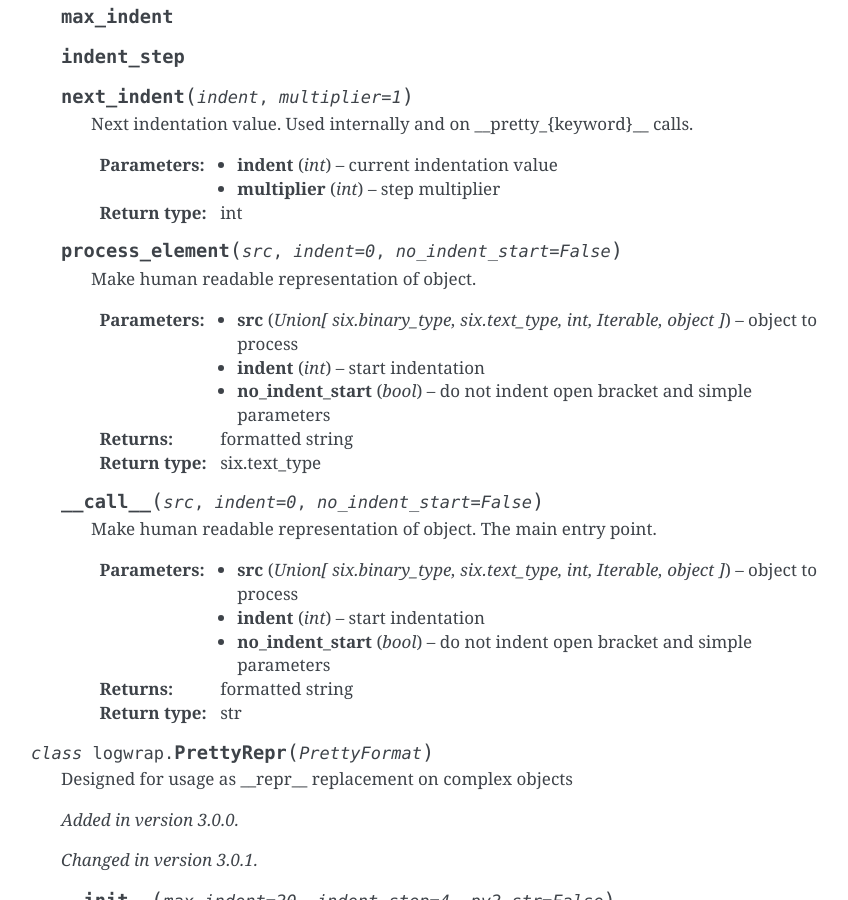
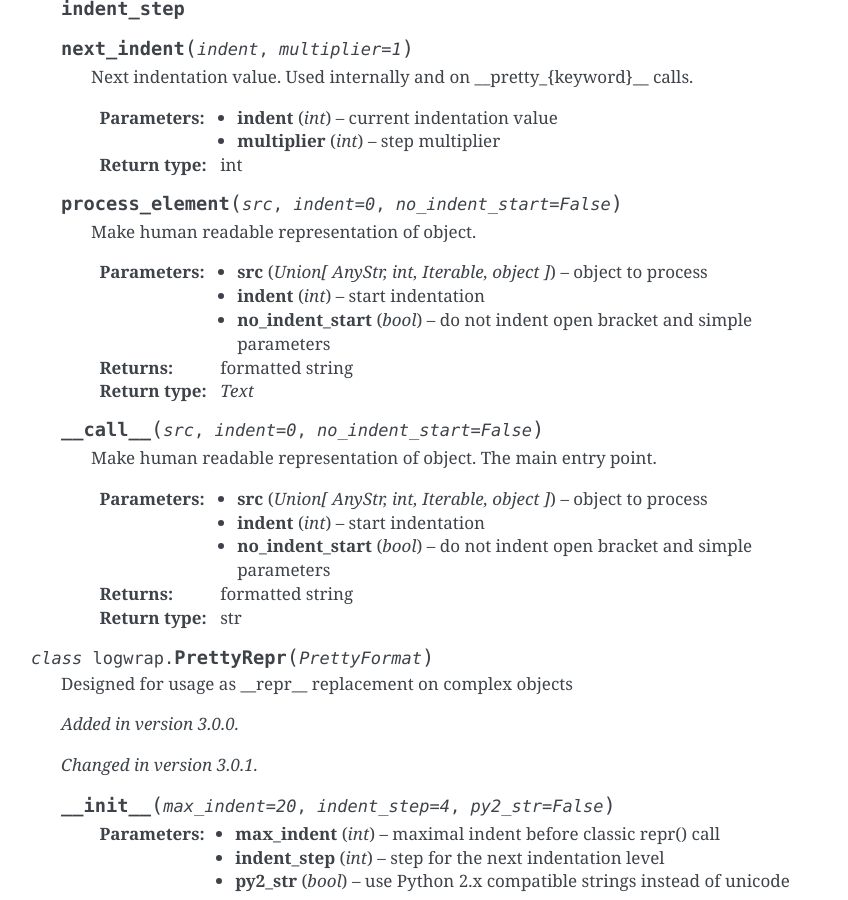
Before and after one commit to python-useful-helpers/logwrap, a Sphinx documentation site: the page built from doc/source/PrettyFormat.rst, in a window 1280 px wide and 900 px high, scrolled down 1208 px. Shown: the whole window, without its empty margins (219-1067 px from the left). Built offline with Sphinx 7.4.7, drawn with Linux system fonts in a browser that asks for light colours; some of the changed text lies outside the part shown.

Commit message:
Replace six.text_type via typing.Text in typing annotations

```diff
--- a/doc/source/PrettyFormat.rst
+++ b/doc/source/PrettyFormat.rst
@@ -12,7 +12,7 @@ API: Helpers: `pretty_repr`, `pretty_str` and base class `PrettyFormat`.
 
     :param src: object to process
     :type src: typing.Union[
-               six.binary_type, six.text_type, int, typing.Iterable, object
+               typing.AnyStr, int, typing.Iterable, object
                ]
     :param indent: start indentation, all next levels is +indent_step
     :type indent: int
@@ -36,7 +36,7 @@ API: Helpers: `pretty_repr`, `pretty_str` and base class `PrettyFormat`.
 
     :param src: object to process
     :type src: typing.Union[
-               six.binary_type, six.text_type, int, typing.Iterable, object
+               typing.AnyStr, int, typing.Iterable, object
                ]
     :param indent: start indentation, all next levels is +indent_step
     :type indent: int
@@ -90,7 +90,7 @@ API: Helpers: `pretty_repr`, `pretty_str` and base class `PrettyFormat`.
 
         :param src: object to process
         :type src: typing.Union[
-                   six.binary_type, six.text_type, int, typing.Iterable, object
+                   typing.AnyStr, int, typing.Iterable, object
                    ]
         :param indent: start indentation
         :type indent: int
@@ -98,7 +98,7 @@ API: Helpers: `pretty_repr`, `pretty_str` and base class `PrettyFormat`.
             do not indent open bracket and simple parameters
         :type no_indent_start: bool
         :return: formatted string
-        :rtype: six.text_type
+        :rtype: typing.Text
 
     .. py:method:: __call__(src, indent=0, no_indent_start=False)
 
@@ -106,7 +106,7 @@ API: Helpers: `pretty_repr`, `pretty_str` and base class `PrettyFormat`.
 
         :param src: object to process
         :type src: typing.Union[
-                   six.binary_type, six.text_type, int, typing.Iterable, object
+                   typing.AnyStr, int, typing.Iterable, object
                    ]
         :param indent: start indentation
         :type indent: int
--- a/doc/source/logwrap.rst
+++ b/doc/source/logwrap.rst
@@ -69,9 +69,9 @@ API: Decorators: `LogWrap` class and `logwrap` function.
         :param arg: bound parameter
         :type arg: BoundParameter
         :param arg_repr: repr for value
-        :type arg_repr: six.text_type
+        :type arg_repr: typing.Text
         :return: processed repr for value
-        :rtype: six.text_type
+        :rtype: typing.Text
 
         Override this method if some modifications required for result of repr() over parameter
 
```
Also changed, not shown: 5 other files.
